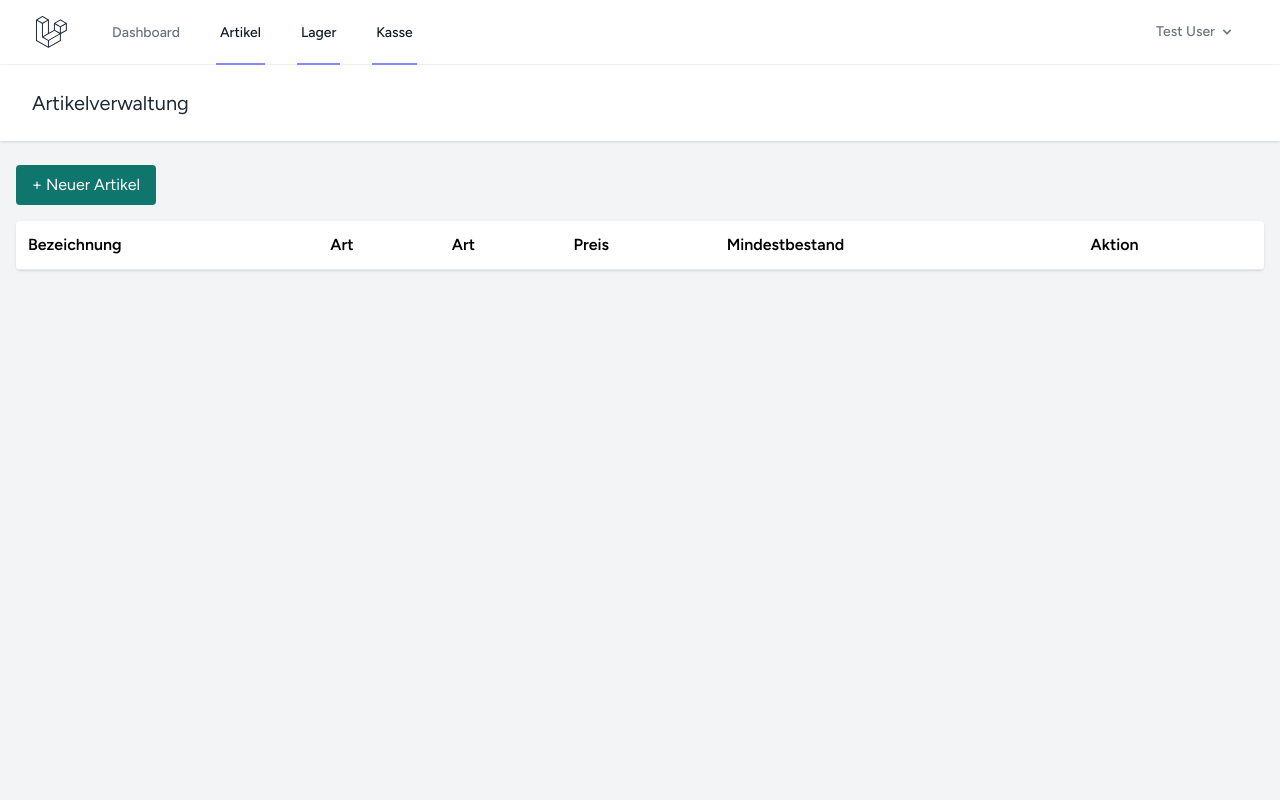
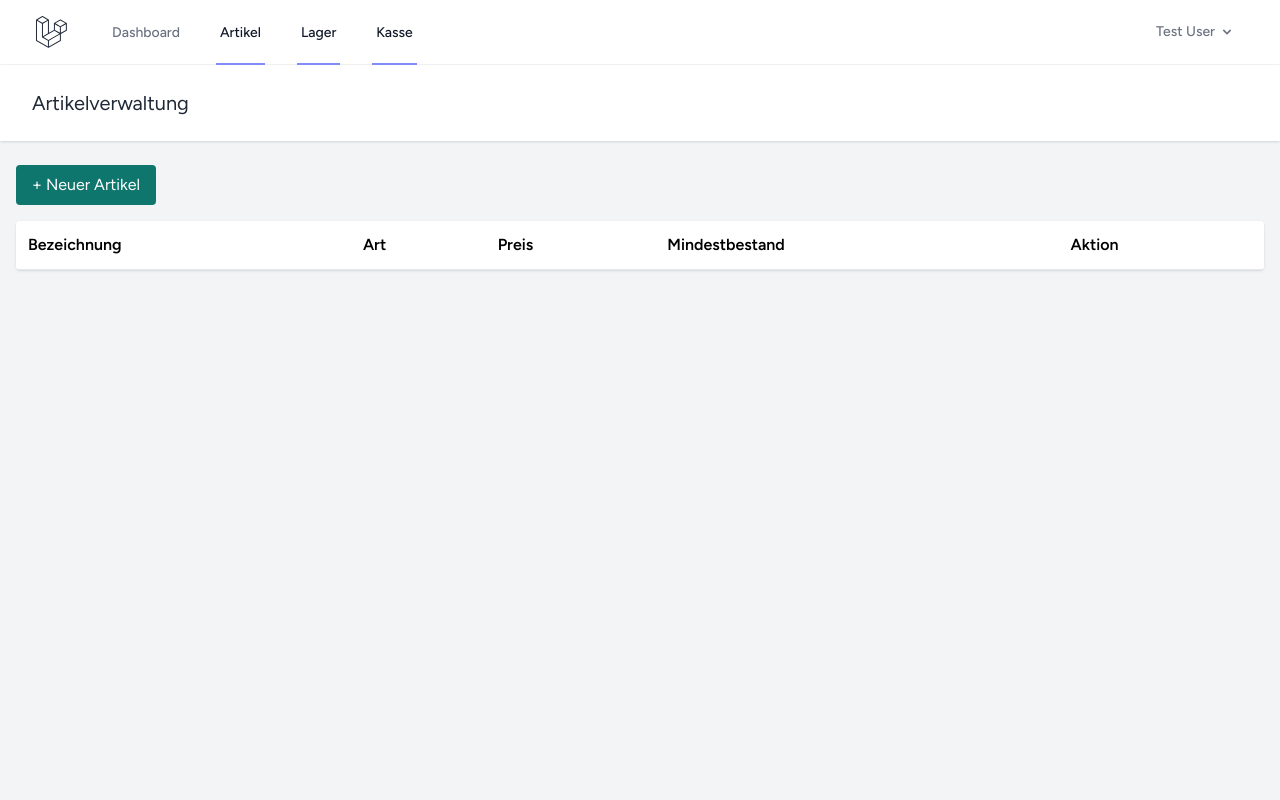
Before and after one commit to Gitm3h/Projekt-Neumann, a Laravel app: template resources/views/articles/index.blade.php in a window 1280 px wide. Run offline with Laravel 12, Linux system fonts and the light colour scheme; the template is opened without the code that fills it, so the values that code supplies are empty; a user stored in the database is signed in; data comes from the database, SQL or seed files in the repository; style sheets or scripts are compiled from the project's sources.

Commit message:
fixed typing mistakes

```diff
--- a/resources/views/articles/edit.blade.php
+++ b/resources/views/articles/edit.blade.php
@@ -8,7 +8,7 @@
         <form action="{{ route('articles.update') }}" method="POST"
               class="bg-white p-6 rounded shadow space-y-4">
 
-            @csrf @
+            @csrf @method('PUT')
             <div><input name="name" placeholder="Bezeichnung" value="{{ $article->name }}" class="w-full border rounded p-2"></div>
             <div><input name="type" placeholder="Art" value="{{ $article->type }}" class="w-full border rounded p-2"></div>
             <div><input name="price" placeholder="Preis in EUR" value="{{ $article->prize }}" class="w-full border rounded p-2"></div>
--- a/resources/views/articles/index.blade.php
+++ b/resources/views/articles/index.blade.php
@@ -11,7 +11,7 @@
         </a>
         <table class="w-full bg-white rounded shadow">
             <thead><tr class="text-left border-b">
-                <th class="p-3">Bezeichnung</th><th class="p-3">Art</th>
+                <th class="p-3">Bezeichnung</th>
                 <th class="p-3">Art</th>
                 <th class="p-3">Preis</th>
                 <th class="p-3">Mindestbestand</th>
```
